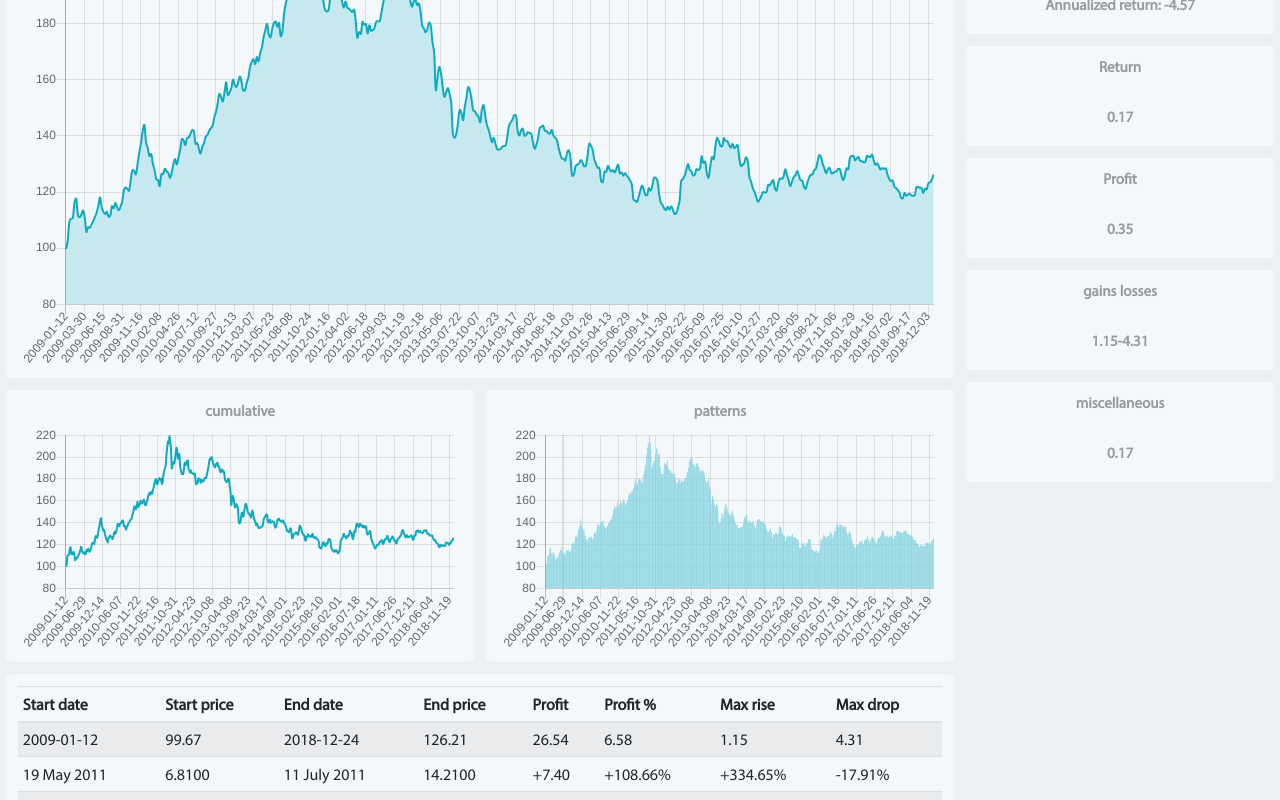
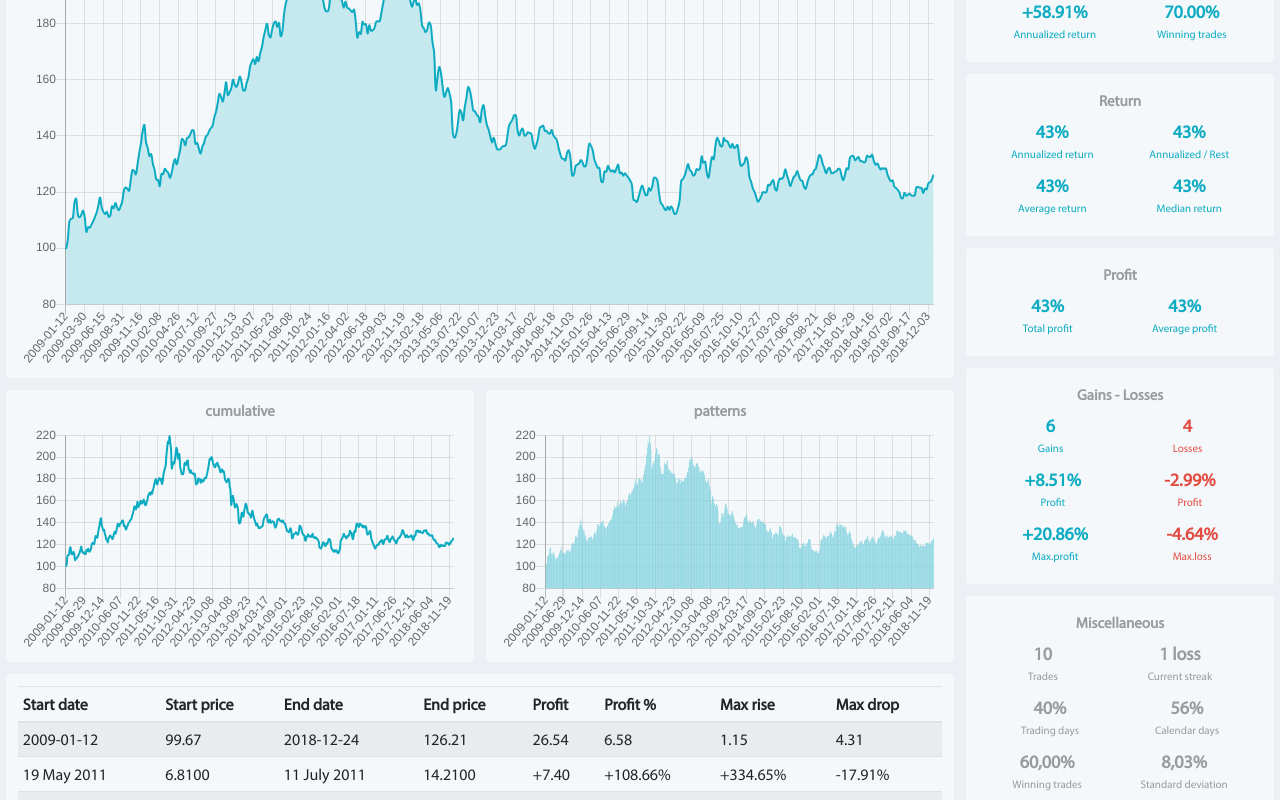
Before and after one commit to surlac/vest, a React (Create React App) app in the folder client/: page / in a window 1280 px wide. Shown: the part 320-1120 px from the top of the page. Built offline with nearby package versions, Linux system fonts and the light colour scheme.

Commit message:
sidebar properly done with deep flex structure

```diff
--- a/client/src/Sidebar.js
+++ b/client/src/Sidebar.js
@@ -1,6 +1,7 @@
 import React, { Component } from "react";
 import { Doughnut } from "react-chartjs-2";
 import { connect } from "react-redux";
+import "./sidebar.css";
 
 class Sidebar extends Component {
   render() {
@@ -44,49 +45,134 @@ class Sidebar extends Component {
                 />
               </div>
               <div class="card-body">
-                <h4>Annualized return: {this.props.annualized_return}</h4>
+							<div class="major">
+								<div class="holder num-plus">
+									<div class="larger">+58.91%</div>
+									<div class="smaller">Annualized return</div>
+								</div>
+								<div class="holder num-plus">
+									<div class="larger">70.00%</div>
+									<div class="smaller">Winning trades</div>
+								</div>
+							</div>
               </div>
             </div>
           </div>
           <div class="col-12 mini-padding">
 				<div class="card">
 					<div class="card-body">
-                <h4>Return</h4>
+							<div class="heading">Return</div>
+							<div class="major">
+								<div class="holder num-plus">
+									<div class="larger">43%</div>
+									<div class="smaller">Annualized return</div>
 								</div>
-              <div class="card-body">
-                <h4>{this.props.annualized_rest}</h4>
+								<div class="holder num-plus">
+									<div class="larger">43%</div>
+									<div class="smaller">Annualized / Rest</div>
+								</div>
+							</div>
+							<div class="major">
+								<div class="holder num-plus">
+									<div class="larger">43%</div>
+									<div class="smaller">Average return</div>
+								</div>
+								<div class="holder num-plus">
+									<div class="larger">43%</div>
+									<div class="smaller">Median return</div>
+								</div>
+							</div>
 					</div>
 				</div>
           </div>
 		  <div class="col-12 mini-padding">
 				<div class="card">
 					<div class="card-body">
-                <h4>Profit</h4>
+							<div class="heading">Profit</div>
+							<div class="major">
+								<div class="holder num-plus">
+									<div class="larger">43%</div>
+									<div class="smaller">Total profit</div>
 								</div>
-              <div class="card-body">
-                <h4>{this.props.winner_profit}</h4>
+								<div class="holder num-plus">
+									<div class="larger">43%</div>
+									<div class="smaller">Average profit</div>
+								</div>
+							</div>
 					</div>
 				</div>
           </div>
 		  <div class="col-12 mini-padding">
 				<div class="card">
 					<div class="card-body">
-                <h4>gains losses</h4>
+							<div class="heading">Gains - Losses</div>
+							<div class="major">
+								<div class="holder num-plus">
+									<div class="larger">6</div>
+									<div class="smaller">Gains</div>
 								</div>
-              <div class="card-body">
-                <h4>
-                  {this.props.max_profit}-{this.props.max_loss}
-                </h4>
+								<div class="holder num-minus">
+									<div class="larger">4</div>
+									<div class="smaller">Losses</div>
+								</div>
+							</div>
+							<div class="major">
+								<div class="holder num-plus">
+									<div class="larger">+8.51%</div>
+									<div class="smaller">Profit</div>
+								</div>
+								<div class="holder num-minus">
+									<div class="larger">-2.99%</div>
+									<div class="smaller">Profit</div>
+								</div>
+							</div>
+							<div class="major">
+								<div class="holder num-plus">
+									<div class="larger">+20.86%</div>
+									<div class="smaller">Max.profit</div>
+								</div>
+								<div class="holder num-minus">
+									<div class="larger">-4.64%</div>
+									<div class="smaller">Max.loss</div>
+								</div>
+							</div>
 					</div>
 				</div>
           </div>
 		  <div class="col-12 mini-padding">
 				<div class="card">
-              <div class="card-body">
-                <h4>miscellaneous</h4>
+					<div class="card-body num-grey">
+							<div class="heading">Miscellaneous</div>
+							<div class="major">
+								<div class="holder">
+									<div class="larger">10</div>
+									<div class="smaller">Trades</div>
 								</div>
-              <div class="card-body">
-                <h4>{this.props.annualized_rest}</h4>
+								<div class="holder">
+									<div class="larger">1 loss</div>
+									<div class="smaller">Current streak</div>
+								</div>
+							</div>
+							<div class="major">
+								<div class="holder">
+									<div class="larger">40%</div>
+									<div class="smaller">Trading days</div>
+								</div>
+								<div class="holder">
+									<div class="larger">56%</div>
+									<div class="smaller">Calendar days</div>
+								</div>
+							</div>
+							<div class="major">
+								<div class="holder">
+									<div class="larger">60,00%</div>
+									<div class="smaller">Winning trades</div>
+								</div>
+								<div class="holder">
+									<div class="larger">8,03%</div>
+									<div class="smaller">Standard deviation</div>
+								</div>
+							</div>
 					</div>
 				</div>
           </div>
--- /dev/null
+++ b/client/src/sidebar.css
@@ -0,0 +1,38 @@
+	.heading{
+	  text-align: center;
+	  line-height: 30px;
+	  font-size: 15px;
+	  color: #969ba0;
+	  font-weight: 700;
+	}
+	.major{
+	  display: flex;
+	  justify-content: space-around;
+	  padding:5px;
+	}
+	.holder {
+	  margin: 0px;
+	  text-align: center;
+	}
+	.larger{
+		line-height: 22px;
+	    font-size: 18px;
+	    font-weight: 700;
+	}
+	.smaller{
+		line-height: 22px;
+	    font-size: 11px;
+	    font-weight: 400;
+	}
+
+	.num-plus {
+		color: #0cabc2;
+	}
+
+	.num-minus {
+		color: #e14d43;
+	}
+
+	.num-grey {
+		color: #969ba0;
+	}
```
Lines whose indentation alone changed are shown as unchanged.
